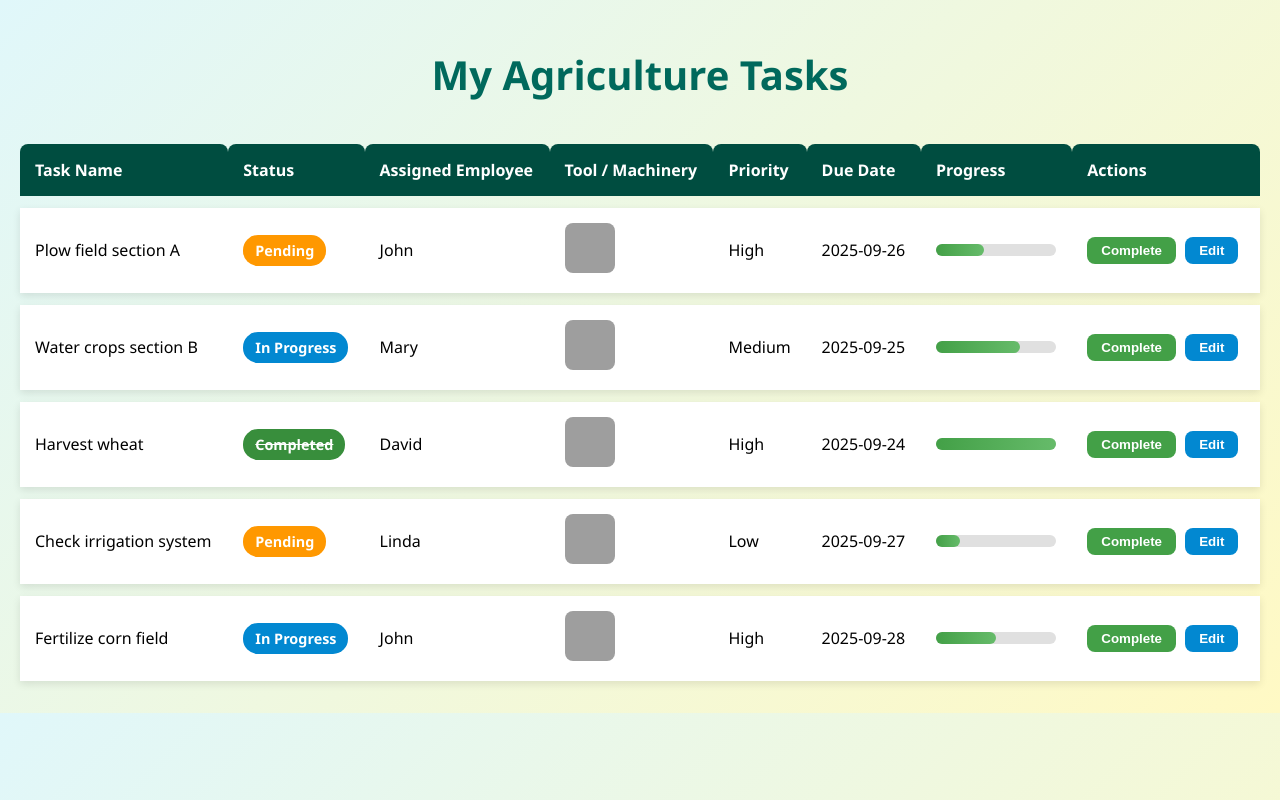
After one commit to pradeep2005/dashboard, a Flask app: page /tasks in a window 1280 px wide. The commit adds this page. Run offline with Flask 3, Linux system fonts and the light colour scheme; a user stored in the database is signed in; data that the repository does not hold is empty; grey boxes are pictures that could not be loaded.

Commit message:
task finished

```diff
--- a/app.py
+++ b/app.py
@@ -1,16 +1,19 @@
-from flask import Flask, render_template, request, redirect, session
-from db_connect import get_db_connection  # <-- import here
+from flask import Flask, render_template, request, redirect, url_for, flash, session
+from db_connect import get_db_connection  # your DB connection function
 
 app = Flask(__name__)
-app.secret_key = "your_secret_key"   # needed for sessions
+app.secret_key = "your_secret_key"  # needed for sessions
 
+# ---------------- Home / Dashboard ----------------
 @app.route('/')
-def home():
+@app.route('/dashboard')
+def dashboard():
     if "username" in session:
         return render_template("dashboard.html", username=session["username"])
     return redirect('/login')
 
-@app.route('/register', methods=["GET","POST"])
+# ---------------- Register ----------------
+@app.route('/register', methods=["GET", "POST"])
 def register():
     if request.method == "POST":
         username = request.form["username"]
@@ -23,11 +26,11 @@ def register():
                     (username, email, password))
         conn.commit()
         conn.close()
-        return redirect('/login')   # <-- after register
+        return redirect('/login')
     return render_template("register.html")
 
-
-@app.route('/login', methods=["GET","POST"])
+# ---------------- Login ----------------
+@app.route('/login', methods=["GET", "POST"])
 def login():
     if request.method == "POST":
         email = request.form["email"]
@@ -46,12 +49,13 @@ def login():
             return "Invalid email or password"
     return render_template("login.html")
 
-
+# ---------------- Logout ----------------
 @app.route('/logout')
 def logout():
     session.pop("username", None)
     return redirect('/login')
 
+# ---------------- Profile ----------------
 @app.route('/profile')
 def profile():
     if "username" in session:
@@ -60,15 +64,53 @@ def profile():
 
 @app.route('/update_profile', methods=['POST'])
 def update_profile():
+    # Example: update user info
     if "username" in session:
-        # Get form data and update in DB
-        username = session["username"]
-        email = request.form.get("email")
-        fullname = request.form.get("fullname")
-        password = request.form.get("password")
-        # Save/update logic goes here
-        return redirect(url_for('profile'))
-    return redirect(url_for('login'))
+        # get form data
+        new_username = request.form.get("username")
+        # update session or database here
+        session["username"] = new_username
+        return redirect(url_for("profile"))
+    return redirect(url_for("login"))
 
+
+# ---------------- Tasks ----------------
+@app.route('/tasks', methods=['GET', 'POST'])
+def tasks():
+    if "username" not in session:
+        return redirect(url_for('login'))
+
+    try:
+        conn = get_db_connection()
+        cur = conn.cursor(dictionary=True)
+
+        # Add new task
+        if request.method == "POST":
+            task_name = request.form.get("name")
+            status = request.form.get("status")
+            employee = request.form.get("employee")
+            tool = request.form.get("tool")
+            priority = request.form.get("priority")
+            due_date = request.form.get("due_date")
+
+            cur.execute("""
+                INSERT INTO tasks (name, status, employee, tool, priority, due_date, progress)
+                VALUES (%s, %s, %s, %s, %s, %s, %s)
+            """, (task_name, status, employee, tool, priority, due_date, 0))
+            conn.commit()
+            flash("Task added successfully!", "success")
+
+        # Fetch all tasks
+        cur.execute("SELECT * FROM tasks ORDER BY due_date ASC")
+        all_tasks = cur.fetchall()
+        conn.close()
+
+        return render_template("tasks.html", tasks=all_tasks, username=session["username"])
+
+    except mysql.connector.Error as err:
+        flash(f"Database error: {err}", "danger")
+        return render_template("tasks.html", tasks=[], username=session.get("username"))
+
+# ---------------- Run App ----------------
 if __name__ == "__main__":
     app.run(debug=True)
--- /dev/null
+++ b/templates/tasks.html
@@ -0,0 +1,210 @@
+<!DOCTYPE html>
+<html lang="en">
+<head>
+    <meta charset="UTF-8">
+    <meta name="viewport" content="width=device-width, initial-scale=1.0">
+    <title>My Agriculture Tasks</title>
+    <style>
+        /* 🔹 Modern Font & Background */
+        body {
+            font-family: 'Segoe UI', Tahoma, Geneva, Verdana, sans-serif;
+            background: linear-gradient(135deg, #e0f7fa, #fff9c4);
+            padding: 20px;
+            margin: 0;
+        }
+
+        h1 {
+            text-align: center;
+            color: #00695c;
+            margin-bottom: 30px;
+            font-size: 2.5em;
+        }
+
+        /* 🔹 Table Styles */
+        table {
+            width: 100%;
+            border-collapse: separate;
+            border-spacing: 0 12px; /* adds space between rows */
+        }
+
+        th, td {
+            padding: 15px;
+            text-align: left;
+        }
+
+        th {
+            background-color: #004d40;
+            color: white;
+            border-radius: 8px 8px 0 0;
+        }
+
+        tbody tr {
+            background-color: white;
+            box-shadow: 0 3px 8px rgba(0,0,0,0.1);
+            transition: transform 0.2s;
+        }
+
+        tbody tr:hover {
+            transform: translateY(-3px);
+            box-shadow: 0 6px 15px rgba(0,0,0,0.2);
+        }
+
+        img {
+            width: 50px;
+            height: 50px;
+            border-radius: 8px;
+        }
+
+        /* 🔹 Status Badges */
+        .status {
+            padding: 6px 12px;
+            border-radius: 15px;
+            font-weight: 600;
+            color: white;
+            display: inline-block;
+            font-size: 0.9em;
+        }
+
+        .status-pending { background-color: #ff9800; }
+        .status-inprogress { background-color: #0288d1; }
+        .status-completed { background-color: #388e3c; text-decoration: line-through; }
+
+        /* 🔹 Progress Bars */
+        .progress-container {
+            background-color: #e0e0e0;
+            border-radius: 20px;
+            width: 120px;
+            height: 12px;
+        }
+
+        .progress-bar {
+            height: 12px;
+            border-radius: 20px;
+            background: linear-gradient(90deg, #43a047, #66bb6a);
+        }
+
+        /* 🔹 Action Buttons */
+        button {
+            padding: 6px 14px;
+            margin-right: 5px;
+            border: none;
+            border-radius: 8px;
+            cursor: pointer;
+            font-weight: 600;
+            transition: background 0.3s;
+        }
+
+        .complete-btn { background-color: #43a047; color: white; }
+        .complete-btn:hover { background-color: #388e3c; }
+        .edit-btn { background-color: #0288d1; color: white; }
+        .edit-btn:hover { background-color: #0277bd; }
+    </style>
+</head>
+<body>
+
+<h1>My Agriculture Tasks</h1>
+
+<table>
+    <thead>
+        <tr>
+            <th>Task Name</th>
+            <th>Status</th>
+            <th>Assigned Employee</th>
+            <th>Tool / Machinery</th>
+            <th>Priority</th>
+            <th>Due Date</th>
+            <th>Progress</th>
+            <th>Actions</th>
+        </tr>
+    </thead>
+    <tbody>
+        <tr>
+            <td>Plow field section A</td>
+            <td><span class="status status-pending">Pending</span></td>
+            <td>John</td>
+            <td><img src="images/tractor.jpg" alt="Tractor"></td>
+            <td>High</td>
+            <td>2025-09-26</td>
+            <td>
+                <div class="progress-container">
+                    <div class="progress-bar" style="width:40%;"></div>
+                </div>
+            </td>
+            <td>
+                <button class="complete-btn">Complete</button>
+                <button class="edit-btn">Edit</button>
+            </td>
+        </tr>
+        <tr>
+            <td>Water crops section B</td>
+            <td><span class="status status-inprogress">In Progress</span></td>
+            <td>Mary</td>
+            <td><img src="images/irrigation.jpg" alt="Irrigation Pump"></td>
+            <td>Medium</td>
+            <td>2025-09-25</td>
+            <td>
+                <div class="progress-container">
+                    <div class="progress-bar" style="width:70%;"></div>
+                </div>
+            </td>
+            <td>
+                <button class="complete-btn">Complete</button>
+                <button class="edit-btn">Edit</button>
+            </td>
+        </tr>
+        <tr>
+            <td>Harvest wheat</td>
+            <td><span class="status status-completed">Completed</span></td>
+            <td>David</td>
+            <td><img src="images/plow.jpg" alt="Plow"></td>
+            <td>High</td>
+            <td>2025-09-24</td>
+            <td>
+                <div class="progress-container">
+                    <div class="progress-bar" style="width:100%;"></div>
+                </div>
+            </td>
+            <td>
+                <button class="complete-btn">Complete</button>
+                <button class="edit-btn">Edit</button>
+            </td>
+        </tr>
+        <tr>
+            <td>Check irrigation system</td>
+            <td><span class="status status-pending">Pending</span></td>
+            <td>Linda</td>
+            <td><img src="images/irrigation.jpg" alt="Irrigation"></td>
+            <td>Low</td>
+            <td>2025-09-27</td>
+            <td>
+                <div class="progress-container">
+                    <div class="progress-bar" style="width:20%;"></div>
+                </div>
+            </td>
+            <td>
+                <button class="complete-btn">Complete</button>
+                <button class="edit-btn">Edit</button>
+            </td>
+        </tr>
+        <tr>
+            <td>Fertilize corn field</td>
+            <td><span class="status status-inprogress">In Progress</span></td>
+            <td>John</td>
+            <td><img src="images/tractor.jpg" alt="Sprayer"></td>
+            <td>High</td>
+            <td>2025-09-28</td>
+            <td>
+                <div class="progress-container">
+                    <div class="progress-bar" style="width:50%;"></div>
+                </div>
+            </td>
+            <td>
+                <button class="complete-btn">Complete</button>
+                <button class="edit-btn">Edit</button>
+            </td>
+        </tr>
+    </tbody>
+</table>
+
+</body>
+</html>
```
Also changed, not shown: static/style.css (+27 -13 lines), templates/dashboard.html (+86 -33 lines), templates/project.html (added, +217 -0 lines), images/John-Deere-5405-GearPro-4WD1735728210_r1lMaq2UL.webp (added), images/images.jfif (added).
